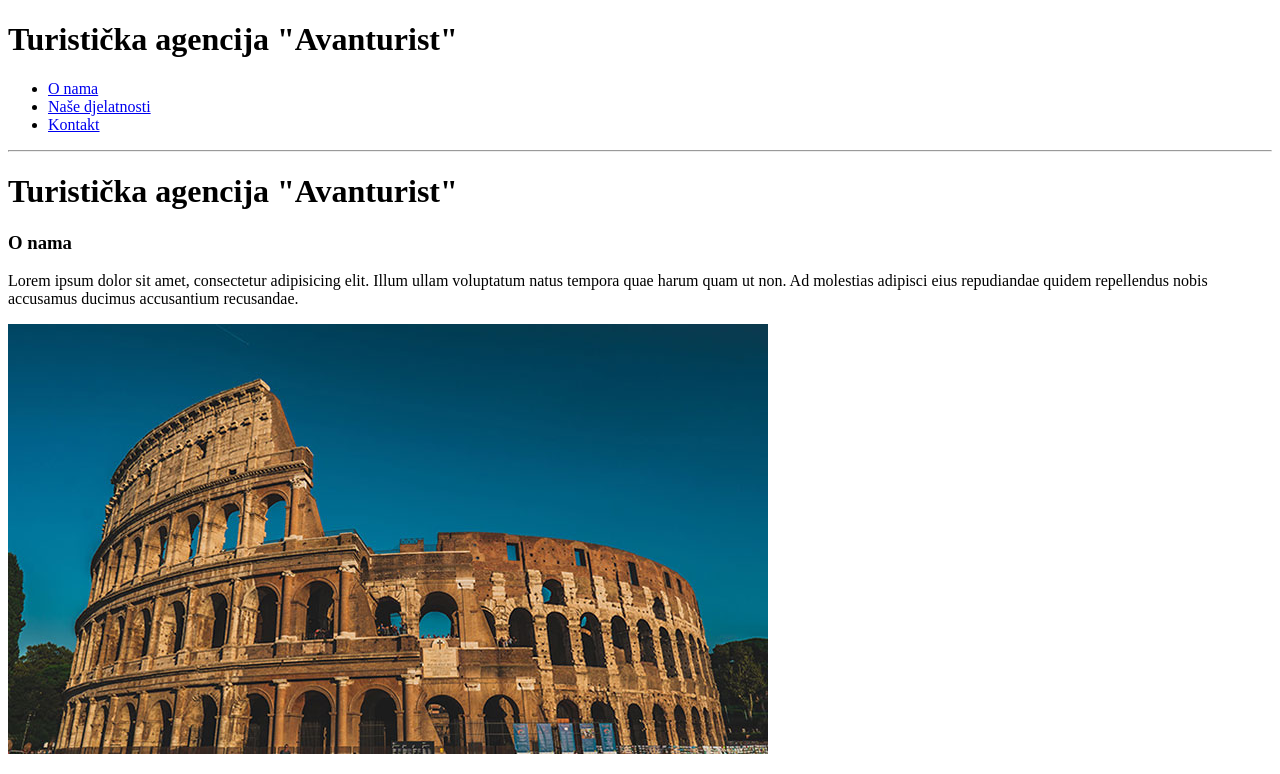
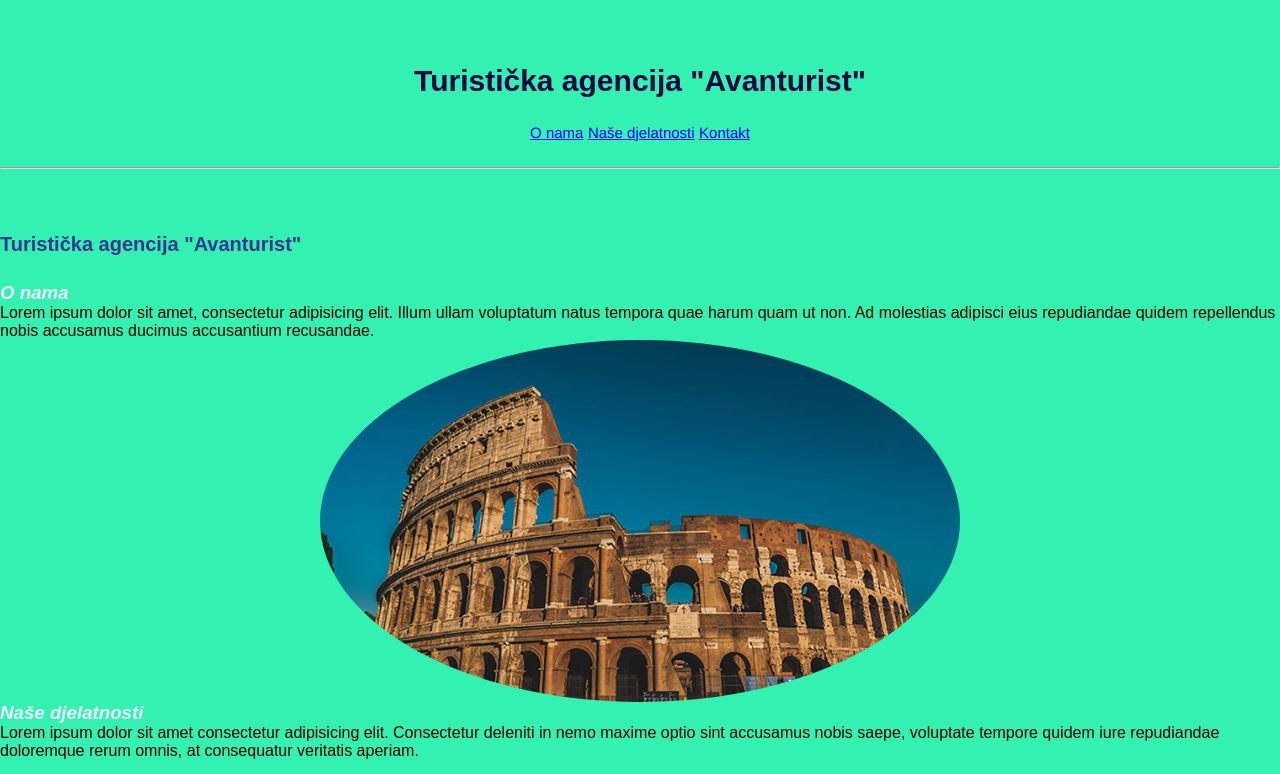
Before and after one commit to Dita93/Parcijalniispit, a plain HTML site: page index.html in a window 1280 px wide. Shown: the top 774 px of the page. Drawn offline with Linux system fonts and the light colour scheme.

Commit message:
zadaca css

```diff
--- a/index.html
+++ b/index.html
@@ -7,6 +7,7 @@
   <meta name="author" content="Afrodita Miščević">
     <meta name="viewport" content="width=device-width, initial-scale=1.0">
     <title>Turistička agencija "Avanturist"</title>
+    <link rel="stylesheet" href="./style.css">
 </head>
 <body>
 
@@ -30,7 +31,7 @@
 
           <main >
 
-              <h1>Turistička agencija "Avanturist"</h1>
+              <h1 class="turist">Turistička agencija "Avanturist"</h1>
               <section id="onama">
                 <h3>O nama</h3>
                 <p>Lorem ipsum dolor sit amet, consectetur adipisicing elit. Illum ullam voluptatum natus tempora quae harum quam ut non. Ad molestias adipisci eius repudiandae quidem repellendus nobis accusamus ducimus accusantium recusandae.
@@ -41,6 +42,7 @@
                   <img
                     src="./rome.jpg"
                     alt="Rim"
+                    class="roma"
                   />
 
               </section>
@@ -49,18 +51,20 @@
                 <h3>Naše djelatnosti</h3>
                 <p>
                   Lorem ipsum dolor sit amet consectetur adipisicing elit. Consectetur deleniti in nemo maxime optio sint accusamus nobis saepe, voluptate tempore quidem iure repudiandae doloremque rerum omnis, at consequatur veritatis aperiam.
-                </p>
+                </p><br>
 
-                  <img src="./beautiful-coast.jpg" alt="Obala" />
+                  <img src="./beautiful-coast.jpg" alt="Obala"/>
 
               </section>
+              <br>
 
               <article id="kontakt">
                 <h3>Kontakt</h3>
-                <p>
+                <p class="kontakt">
                   Lorem ipsum, dolor sit amet consectetur adipisicing elit. Quod reprehenderit culpa quae, eius asperiores nihil earum quisquam quam eveniet repellat atque at aspernatur eum. Veritatis corporis quia ratione quisquam dolorem.
 
                 </p>
+                <br><br>
 
                 <form action="#" method="get">
                   <label for="name">Ime i prezime</label><br>
@@ -72,14 +76,15 @@
                   <label for="poruka">Poruka</label><br>
                   <textarea name="poruka" id cols="40" rows="10"></textarea><br>
                   <button>Pošalji poruku</button>
-                </article>
+                </article><br>
 
             <hr>
           </main>
 
+
           <footer>
               <em>Avanturist © 2022.</em><br>
-              <a href="mailto:someone@example.com"><img src="./mail.png" alt="Send mail to us" /></a><br />
+              <a href="mailto:someone@example.com"><img src="./mail.png" alt="Send mail to us" class="poruka"/></a><br />
       <button><a href="#header">Povratak na vrh stranice</a></button>
           </footer>
         </body>
--- /dev/null
+++ b/style.css
@@ -0,0 +1,65 @@
+* {
+  box-sizing: border-box;
+  margin: 0px;
+  padding: 0px;
+  font-family: Arial, Helvetica, sans-serif;
+}
+body {
+  background-color: rgb(50, 241, 177);
+}
+h1 {
+  color: rgb(6, 6, 67);
+  text-align: center;
+  font-size: 30px;
+  margin-bottom: 2%;
+  margin-top: 5%;
+}
+.turist {
+  text-align: left;
+  font-size: 20px;
+  color: rgb(55, 55, 146);
+}
+li {
+  display: inline-block;
+  margin-bottom: 2%;
+  color: blue;
+}
+nav {
+  text-align: center;
+}
+h3 {
+  font-style: italic;
+  color: azure;
+}
+img {
+  display: block;
+  margin-left: auto;
+  margin-right: auto;
+  width: 50%;
+}
+.roma {
+  border-radius: 50%;
+}
+.poruka {
+  display: inline-block;
+  width: 25px;
+  height: 25%;
+}
+article {
+  color: azure;
+  font-family: "Times New Roman", Times, serif;
+}
+
+footer {
+  height: 15vh;
+  background-color: rgb(37, 70, 70);
+}
+
+[href] {
+  color: blue;
+  font-size: 15px;
+  font-family: "Franklin Gothic Medium", "Arial Narrow", Arial, sans-serif;
+}
+.kontakt {
+  color: black;
+}
```
